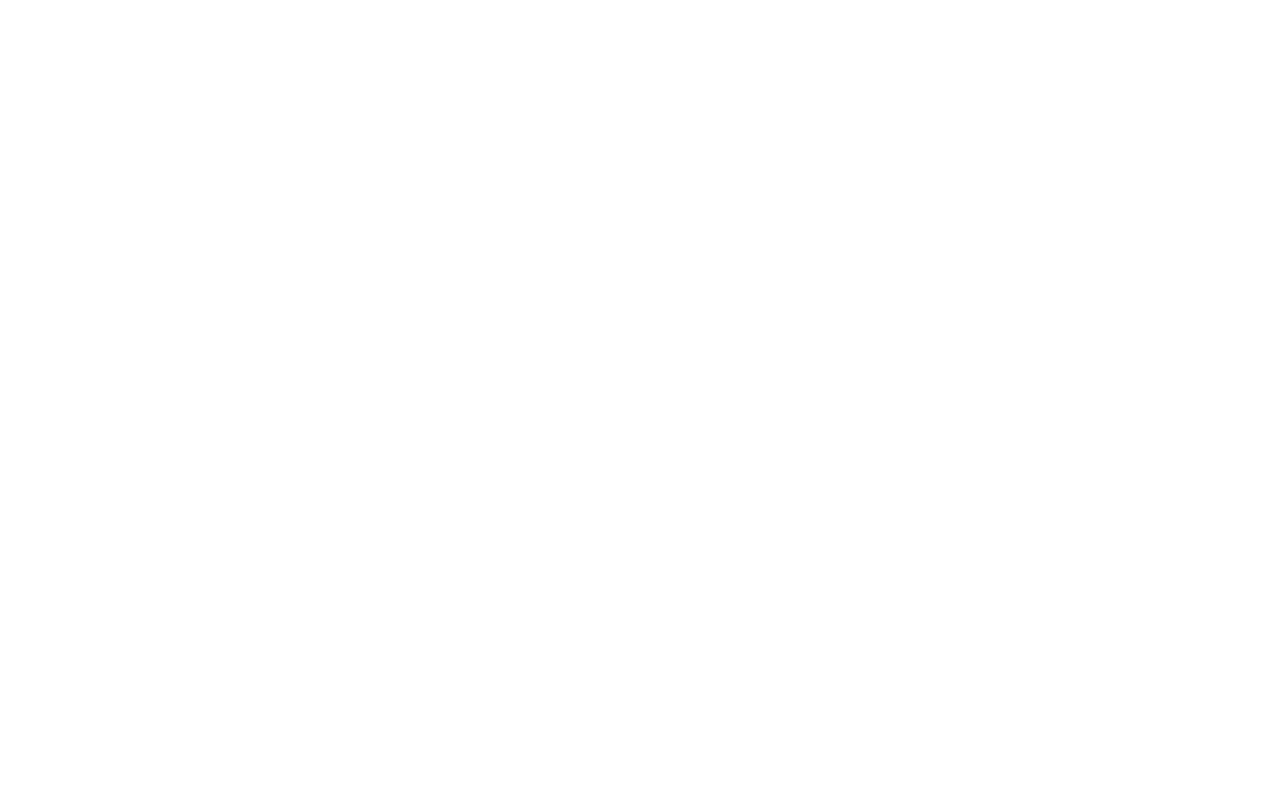
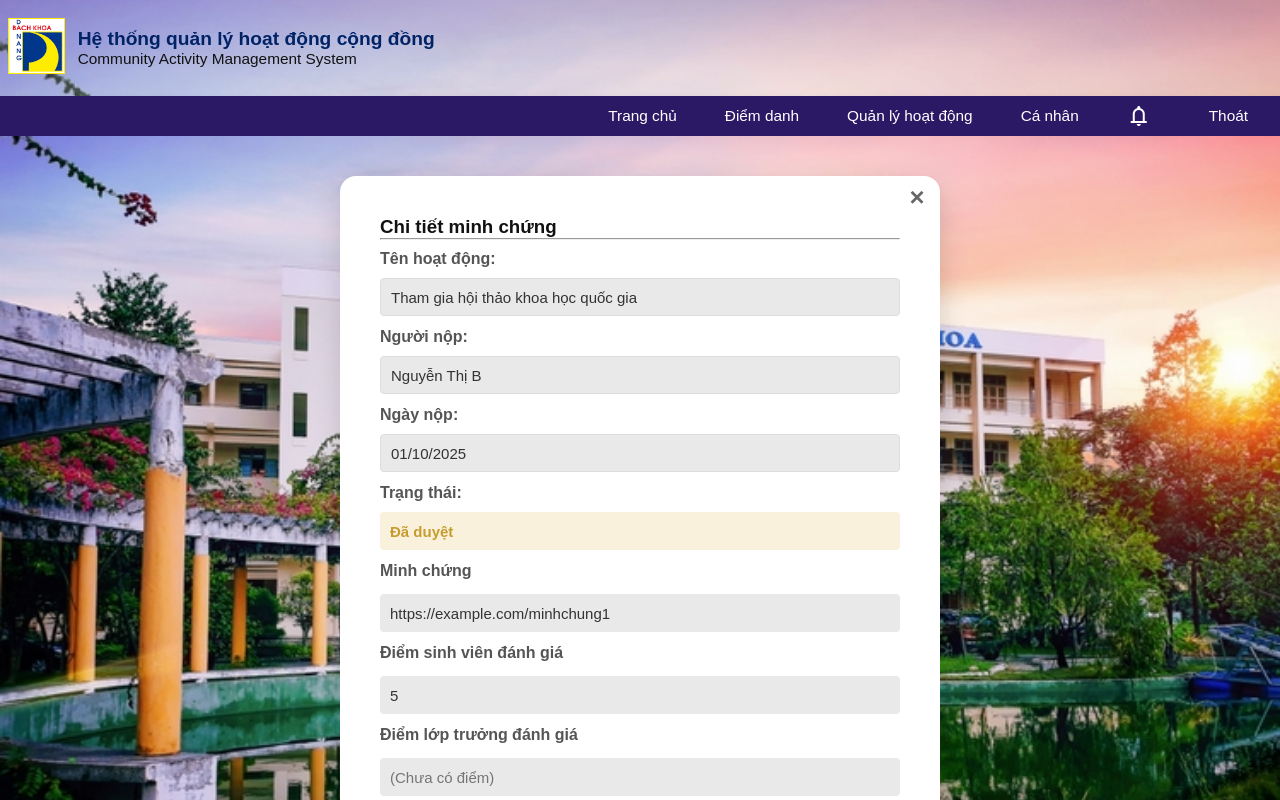
Before and after one commit to hami308/PBL6_QUANLY_HDCD, a React (Vite) app: page /evidence-details in a window 1280 px wide. Before the commit this address had no page. Shown: the top 800 px of the page. Built offline with nearby package versions, Linux system fonts and the light colour scheme.

Commit message:
Complete UI EvidenceDetails Page

```diff
--- a/src/App.jsx
+++ b/src/App.jsx
@@ -5,12 +5,12 @@
 import StudentInfor_Page from "./Pages/StudentInfor_Page/StudentInfor_Page";
 import ChangePassword_Page from "./Pages/ChangePassword_Page/ChangePassword_Page";
 import SubmitEvidence_Page from "./Pages/SubmitEvidence_Page/SubmitEvidence_Page";
+import EvidenceDetail_Page from "./Pages/EvidenceDetail_Page/EvidenceDetail_Page.jsx";
 function App() {
   return (
     <LoginProvider>
       <Routes>
         <Route path="/" element={<HomePage />} />
-
         <Route path="/home_student" element={<HomePage />} />
         <Route path="/" element={<HomePage />} />
         <Route path="/home-student" element={<HomePage />} />
@@ -18,6 +18,7 @@
         <Route path="/student-infor" element={<StudentInfor_Page />} />
         <Route path="/change-password" element={<ChangePassword_Page />} />
         <Route path="/submit-evidence" element={<SubmitEvidence_Page />} />
+        <Route path="/evidence-details" element={<EvidenceDetail_Page />} />
       </Routes>
     </LoginProvider>
   );
--- /dev/null
+++ b/src/Pages/EvidenceDetail_Page/EvidenceDetail_Page.jsx
@@ -0,0 +1,16 @@
+import Header  from "../../components/Header/Header";
+import Menu_student from "../../components/Menu/Menu_student.jsx";
+import EvidenceDetail  from "../../components/Student/EvidenceDetails/EvidenceDetails.jsx";
+import Footer from "../../components/Footer/Footer.jsx";
+
+function EvidenceDetail_Page(){
+    return(
+        <>
+            <Header/>
+            <Menu_student />
+            <EvidenceDetail />
+            <Footer />
+        </>
+    );
+}
+export default EvidenceDetail_Page;
--- /dev/null
+++ b/src/components/Student/EvidenceDetails/EvidenceDetails.css
@@ -0,0 +1,149 @@
+.evidence-details-background {
+ background: url("../../../assets/images/dut_home_pic.jpg") no-repeat center center fixed;
+  background-size: cover;
+  width: 100vw;
+  display: flex;
+  justify-content: center;
+  align-items: center;
+  padding: 40px 20px;
+}
+
+.evidence-details-container{
+  background-color: #fff;
+  border-radius: 16px;
+  box-shadow: 0 8px 28px rgba(0, 0, 0, 0.15);
+  max-width: 600px;
+  width: 100%;
+  padding: 40px;
+  position: relative;
+}
+
+.evidence-details-title {
+  display: flex;
+  justify-content: space-between;
+  align-items: center;
+}
+
+.evidence-details-title h3 {
+  margin: 0;
+  font-weight: 600;
+}
+
+.evidence-detail-close-btn {
+  position: absolute;
+  top: 10px;
+  right: 15px;
+  cursor: pointer;
+  font-size: 20px;
+  font-weight: bold;
+  color: #666;
+  transition: 0.2s;
+}
+.evidence-detail-close-btn:hover{
+    color:red;
+}
+
+.evidence-details-content {
+  margin-top: 10px;
+}
+
+.evidence-details-info-row {
+  margin-bottom: 12px;
+
+}
+
+.evidence-details-label {
+  font-weight: 600;
+  color: #555;
+  padding-bottom: 10px;
+}
+
+.evidence-details-input,
+.evidence-details-input-disabled {
+  width: 100%;
+  height: 38px;
+  border-radius: 4px;
+  border: 1px solid #ddd;
+  padding: 6px 10px;
+  font-size: 15px;
+  color: #333;
+  background: #f9f9f9;
+  outline: none;
+}
+
+/* Input trạng thái "chờ duyệt" */
+.evidence-details-input.waiting {
+  background: #f9f1dc;
+  color: #c79c2f;
+  font-weight: 600;
+  border: none;
+}
+
+/* Input bị disable mô phỏng (màu xám nhạt) */
+.evidence-details-input-disabled {
+  background: #e9e9e9;
+  border: none;
+}
+
+
+.evidence-details-status {
+  display: inline-flex;
+  align-items: center;
+  background: #f9f1dc;
+  color: #c79c2f;
+  font-weight: 600;
+  padding: 6px 14px;
+  border-radius: 18px;
+  font-size: 14px;
+}
+
+.evidence-details-status-icon {
+  margin-right: 6px;
+}
+
+.evidence-details-input-section {
+  margin-top: 12px;
+}
+
+.evidence-details-input-disabled {
+  height: 38px;
+  background: #e9e9e9;
+  border-radius: 4px;
+  margin-top: 4px;
+}
+
+.evidence-details-footer {
+  text-align: right;
+  margin-top: 20px;
+}
+
+.evidence-details-approve-btn {
+  background: #E5F5E9;
+  color: #000;
+  font-weight: 600;
+  border: 1px solid black;
+  padding: 8px 14px;
+  cursor: pointer;
+  border-radius: 0;
+}
+
+.evidence-details-approve-btn:hover {
+  background: #d8f0da;
+}
+.evidence-details-link {
+  display: block;
+  width: 100%;
+  background: #e9e9e9;
+  border-radius: 4px;
+  padding: 8px 10px;
+  color: #0066cc;
+  text-decoration: none;
+  word-break: break-all;
+  transition: 0.2s;
+}
+
+.evidence-details-link:hover {
+  background: #dceeff;
+  color: #004999;
+  text-decoration: underline;
+}
--- /dev/null
+++ b/src/components/Student/EvidenceDetails/EvidenceDetails.jsx
@@ -0,0 +1,110 @@
+import "./EvidenceDetails.css";
+
+function EvidenceDetail() {
+    const evidenceInfor = {
+        id: 1,
+        name: "Tham gia hội thảo khoa học quốc gia",
+        name_student: "Nguyễn Thị B",
+        link: "https://example.com/minhchung1",
+        score: "5",
+        date: "01/10/2025",
+        status: "Đã duyệt",
+        };
+  return (
+    <>
+      <div className="evidence-details-background">
+        <div className="evidence-details-container">
+          <div className="evidence-details-tiltle">
+            <h3>Chi tiết minh chứng</h3>
+            <span className="evidence-detail-close-btn">✕</span>
+          </div>
+          <hr />
+
+          <div className="evidence-details-content">
+            <div className="evidence-details-info-row">
+              <p className="evidence-details-label">Tên hoạt động:</p>
+              <input
+                className="evidence-details-input"
+                value={evidenceInfor.name}
+                readOnly
+              />
+            </div>
+
+            <div className="evidence-details-info-row">
+              <p className="evidence-details-label">Người nộp:</p>
+              <input
+                className="evidence-details-input"
+                value={evidenceInfor.name_student}
+                readOnly
+              />
+            </div>
+
+            <div className="evidence-details-info-row">
+              <p className="evidence-details-label">Ngày nộp:</p>
+              <input
+                className="evidence-details-input"
+                value={evidenceInfor.date}
+                readOnly
+              />
+            </div>
+
+            <div className="evidence-details-info-row">
+              <p className="evidence-details-label">Trạng thái:</p>
+              <input
+                className="evidence-details-input waiting"
+                value={evidenceInfor.status}
+                readOnly
+              />
+            </div>
+
+            <div className="evidence-details-input-section">
+              <p className="evidence-details-label">Minh chứng</p>
+              <input
+                className="evidence-details-input-disabled"
+                value={evidenceInfor.link}
+                readOnly
+              />
+              {/* <div className="evidence-details-input-section">
+              <p className="evidence-details-label">Minh chứng</p>
+              <a
+                className="evidence-details-link"
+                href={evidenceInfor.link}
+                target="_blank"
+                rel="noopener noreferrer"
+              >
+                {evidenceInfor.link}
+              </a>
+            </div> */}
+            </div>
+
+            <div className="evidence-details-input-section">
+              <p className="evidence-details-label">Điểm sinh viên đánh giá</p>
+              <input
+                className="evidence-details-input-disabled"
+                placeholder="(Chưa có điểm)"
+                value={evidenceInfor.score}
+                readOnly
+              />
+            </div>
+
+            <div className="evidence-details-input-section">
+              <p className="evidence-details-label">Điểm lớp trưởng đánh giá</p>
+              <input
+                className="evidence-details-input-disabled"
+                placeholder="(Chưa có điểm)"
+              />
+            </div>
+          </div>
+
+          <div className="evidence-details-footer">
+            <button className="evidence-details-approve-btn">
+              ✓ Duyệt minh chứng
+            </button>
+          </div>
+        </div>
+      </div>
+    </>
+  );
+}
+
+export default EvidenceDetail;
--- a/src/index.css
+++ b/src/index.css
@@ -36,7 +36,6 @@
 }
 
 button {
-  border-radius: 8px;
   border: 1px solid transparent;
   padding: 0.6em 1.2em;
   font-size: 1em;
@@ -66,3 +65,8 @@
     background-color: #f9f9f9;
   }
 }
+input[readonly],
+.infor-date-picker[readonly] {
+  cursor: pointer;
+  background-color: #e9e9e9; /* tùy chọn: làm mờ nhẹ để phân biệt */
+}
```
Also changed, not shown: src/Pages/EvidenceDetail_Page/EvidenceDetail_Page.css (added).
